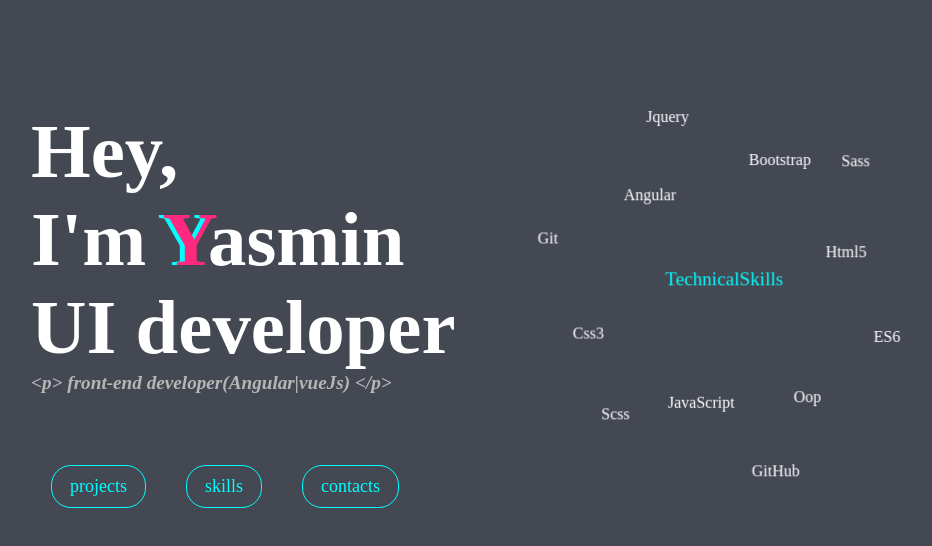
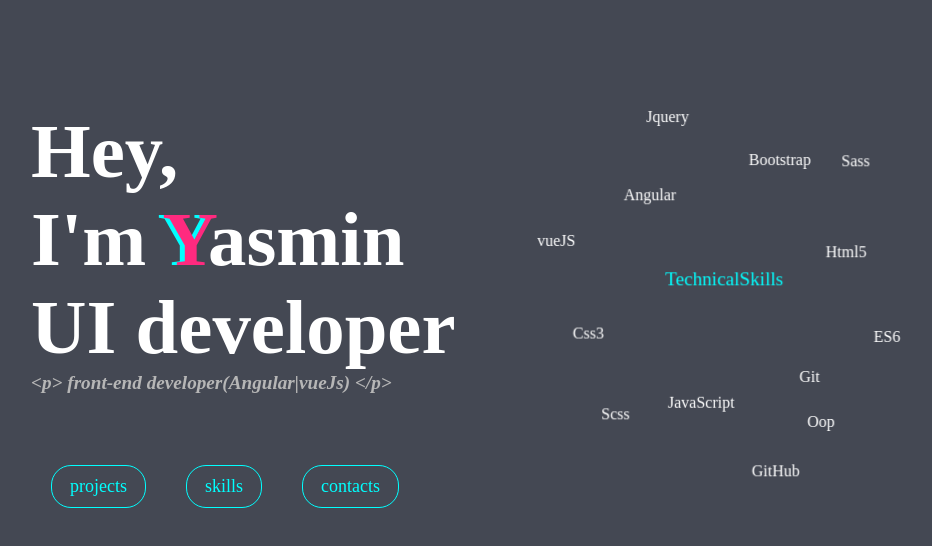
Before and after one commit to yasminashraf9/personalWeb, a plain HTML site: page index.html in a window 1280 px wide. Both pictures are taken after a click on the button "skills". Shown: the whole page, without its empty margins (177-1109 px from the left). Drawn offline with Linux system fonts and the light colour scheme.

Commit message:
UPD skills

```diff
--- a/index.js
+++ b/index.js
@@ -113,7 +113,7 @@ document.querySelector('#skills').addEventListener('click',()=>{
             <div class="skill">Scss</div>
             <div class="skill">Jquery</div>
             <div class="skill">GitHub</div>
-
+            <div class="skill">vueJS</div>
         </div>
         `
     },1100)
--- a/style.css
+++ b/style.css
@@ -143,8 +143,8 @@ img.vanish{
     font-size: 1.2rem;
 }
 .skill:nth-child(2){ left: 190px; top: 30px; }
-.skill:nth-child(3){ left: -90px ;top: 100px; }
-.skill:nth-child(4){ left: 200px; top: 180px; }
+.skill:nth-child(3){ left: 200px ;top: 160px; }
+.skill:nth-child(4){ left: 220px; top: 200px; }
 .skill:nth-child(5){ left: 90px; top: -40px; }
 .skill:nth-child(6){ left: 80px; top: 215px;}
 .skill:nth-child(7){ left: -30px; top: 180px; }
@@ -154,6 +154,7 @@ img.vanish{
 .skill:nth-child(11){ left: 20px; top: 250px;}
 .skill:nth-child(12){ left: -20px; top: -50px;}
 .skill:nth-child(13){ left: 180px; top: 260px;}
+.skill:nth-child(14){ left: -90px ;top: 100px; }
 
 .skill.hide{
     animation-name: smatch;
```
